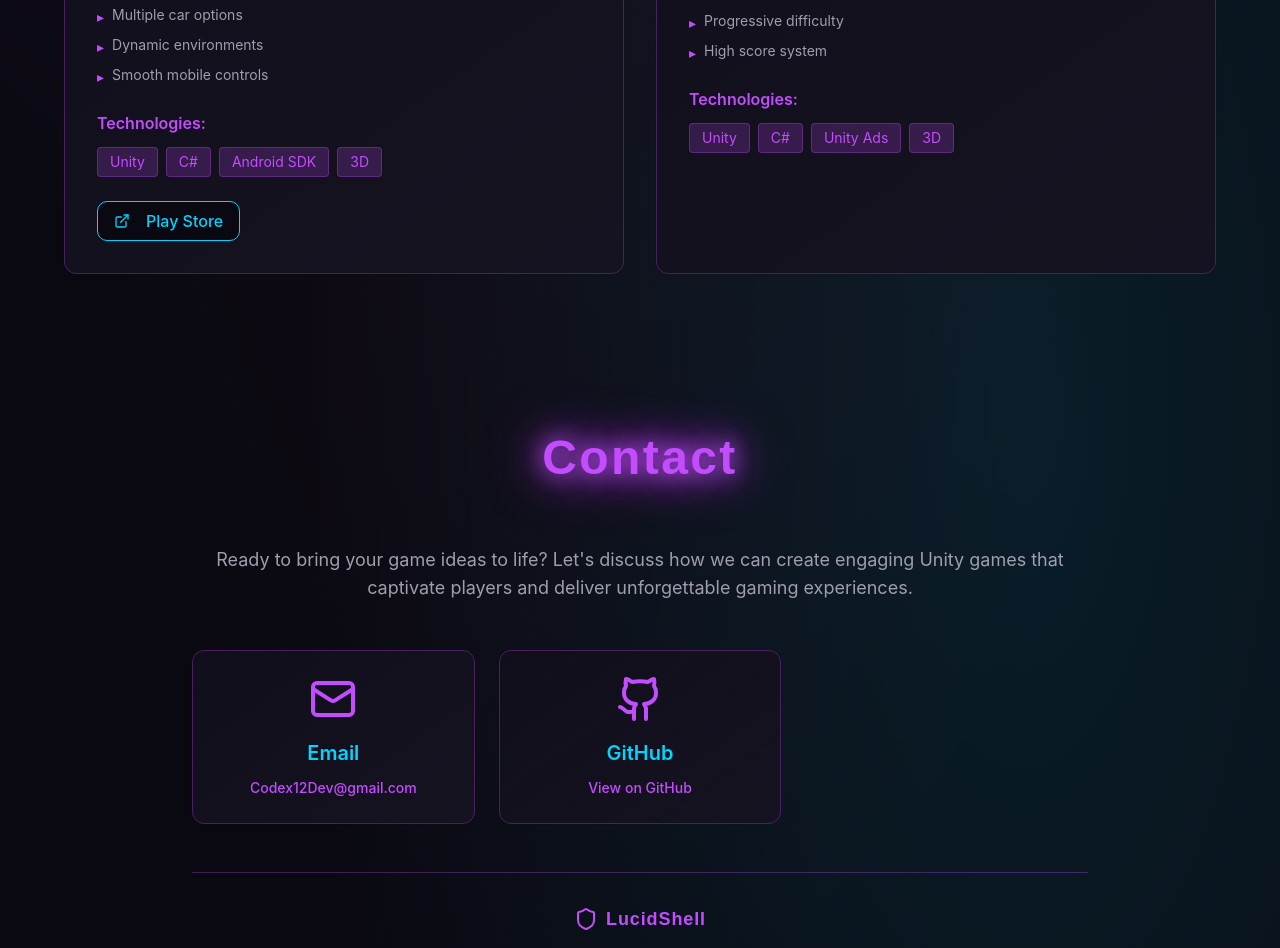
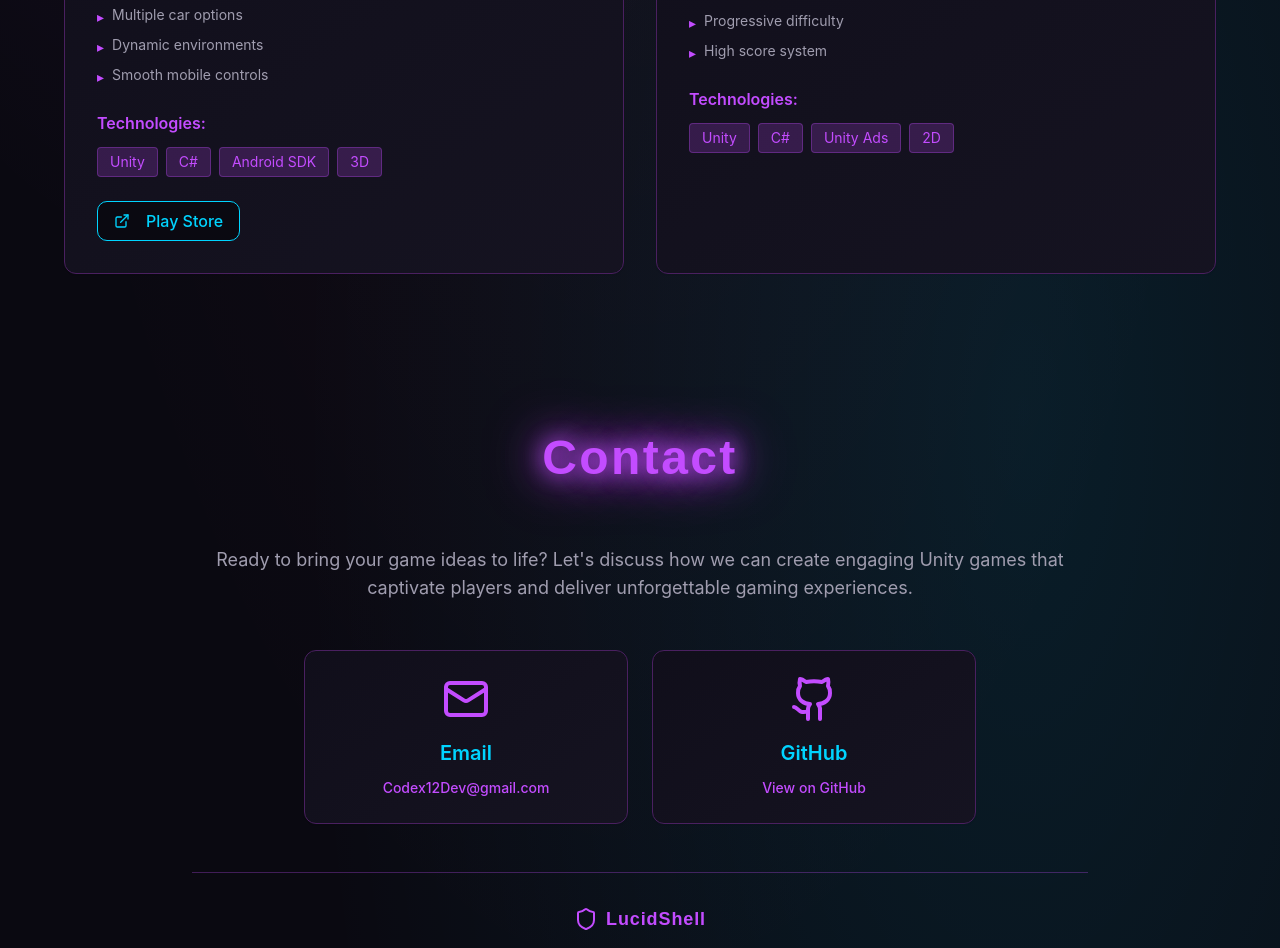
Before and after one commit to ibrahimaroosi/lucid-shell-cyber-forge, a React (Vite) app: page / in a window 1280 px wide. Shown: the part 2140-3088 px from the top of the page. Built offline with nearby package versions, Linux system fonts and the light colour scheme; the HTML template or start-up script is replaced by a standard one.

Commit message:
Center contact cards
Co-authored-by: ibrahimaroosi <61180254+ibrahimaroosi@users.noreply.github.com>

```diff
--- a/src/components/Contact.tsx
+++ b/src/components/Contact.tsx
@@ -34,7 +34,7 @@ const Contact = () => {
             </p>
           </div>
 
-          <div className="grid grid-cols-1 md:grid-cols-3 gap-4 sm:gap-6 mb-8 sm:mb-12">
+          <div className="grid grid-cols-1 md:grid-cols-2 gap-4 sm:gap-6 mb-8 sm:mb-12 max-w-2xl mx-auto">
             {contactMethods.map((method, index) => (
               <Card
                 key={index}
--- a/src/components/Projects.tsx
+++ b/src/components/Projects.tsx
@@ -21,7 +21,7 @@ const Projects = () => {
     {
       title: 'Fruit Catcher',
       description: 'A fun and addictive fruit catching game where players collect falling fruits while avoiding obstacles. Features colorful graphics, intuitive touch controls, and progressively challenging levels.',
-      technologies: ['Unity', 'C#', 'Unity Ads', '3D'],
+      technologies: ['Unity', 'C#', 'Unity Ads', '2D'],
       playStoreUrl: '',
       icon: Gamepad2,
       features: [
```
